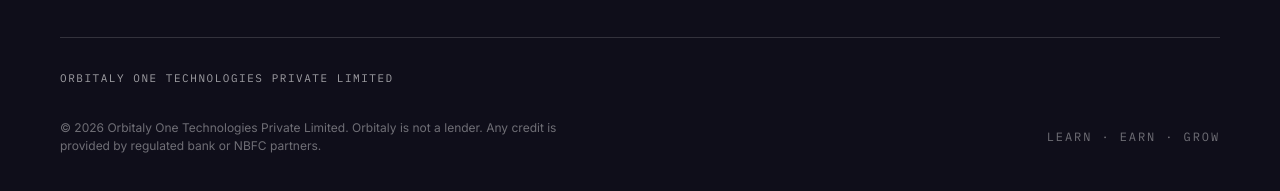
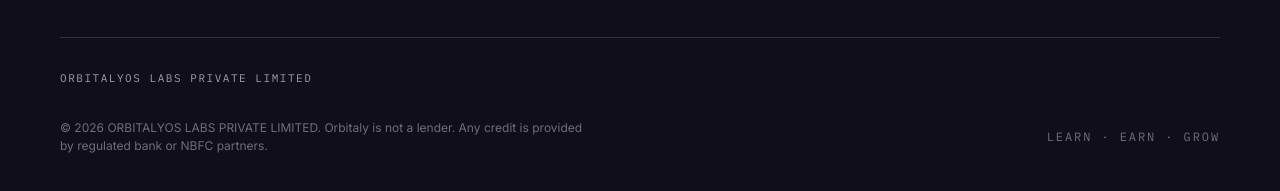
Before and after one commit to pandeykamlendra42/orbitaly-web-app, a React (Vite) app: page / in a window 1280 px wide. Shown: the part 9303-9494 px from the top of the page. Built offline with nearby package versions, Linux system fonts and the light colour scheme; no server answers.

Commit message:
Corrected the Legal Name

```diff
--- a/src/content/site.js
+++ b/src/content/site.js
@@ -5,7 +5,7 @@
 // The operating entity. Note: the v3 homepage comp carries a different name and
 // CIN ("OrbitalyOS Labs Private Limited", U62099MH2026PTC473946) — that is a
 // different company and must not be used here.
-export const LEGAL_ENTITY = 'Orbitaly One Technologies Private Limited'
+export const LEGAL_ENTITY = 'ORBITALYOS LABS PRIVATE LIMITED'
 
 // TODO(orbitaly): needed before launch. Registered address and CIN for the
 // entity above, for the footer. The v3 comp's Borivali address belongs to the
```
